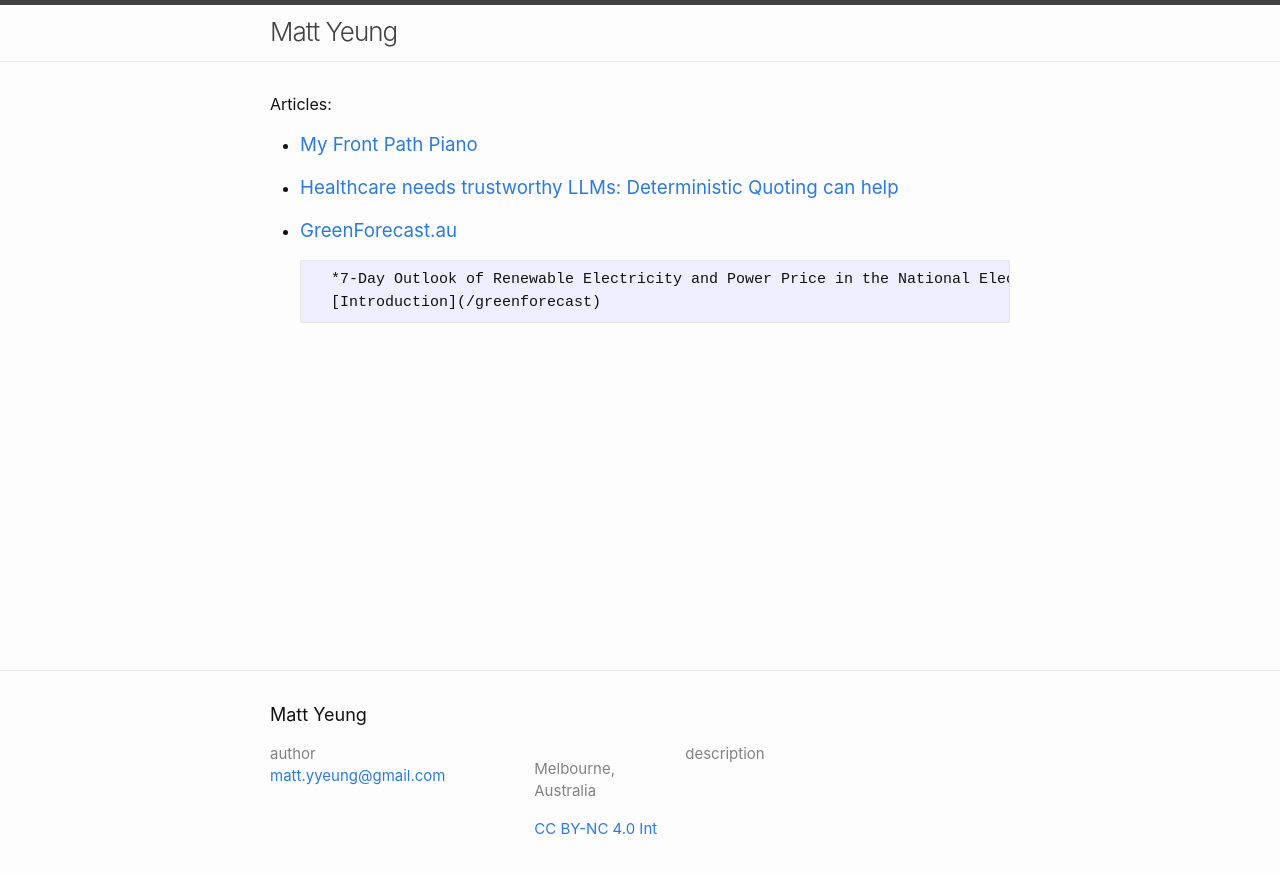
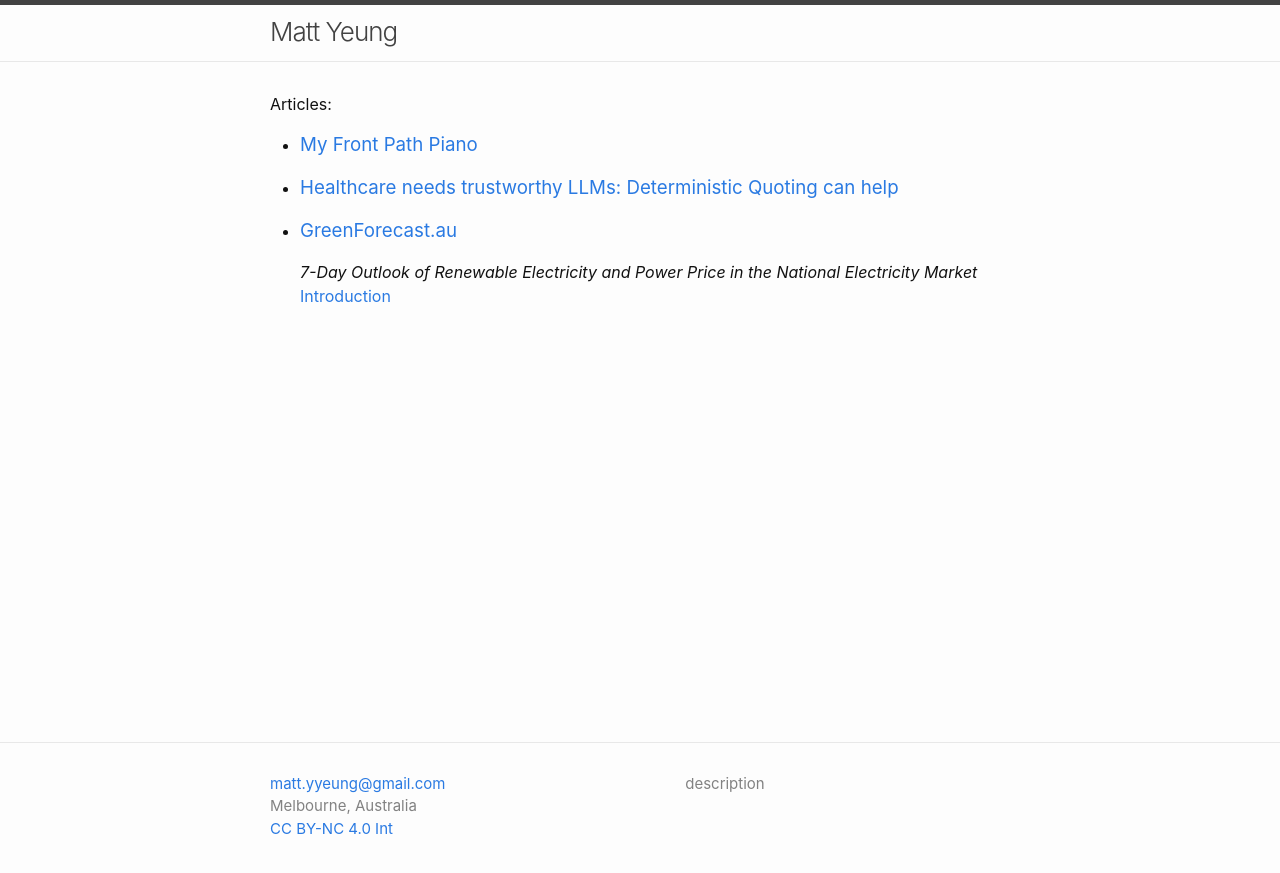
Before and after one commit to mattyyeung/mattyyeung.github.io, a Jekyll site: the page built from index.md, in a window 1280 px wide. Shown: the top 873 px of the page. Built offline with Jekyll 4.4.1, drawn with Linux system fonts in a browser that asks for light colours.

Commit message:
Display bug

```diff
--- a/_config.yml
+++ b/_config.yml
@@ -1,5 +1,5 @@
 title: Matt Yeung
-author: author
+# author: author
 email: matt.yyeung@gmail.com
 
 # The `>` after `description:` means to ignore line-breaks until next key.
--- a/_includes/footer.html
+++ b/_includes/footer.html
@@ -3,7 +3,7 @@
 
   <div class="wrapper">
 
-    <h2 class="footer-heading">{{ site.title | escape }}</h2>
+    <!-- <h2 class="footer-heading">{{ site.title | escape }}</h2> -->
 
     <div class="footer-col-wrapper">
       <div class="footer-col footer-col-1">
@@ -11,21 +11,18 @@
           <li class="p-name">
             {%- if site.author -%}
               {{ site.author | escape }}
-            {%- else -%}
-              {{ site.title | escape }}
             {%- endif -%}
             </li>
             {%- if site.email -%}
             <li><a class="u-email" href="mailto:{{ site.email }}">{{ site.email }}</a></li>
             {%- endif -%}
+            <li>Melbourne, Australia</li>
+            <li><a href="https://creativecommons.org/licenses/by-nc/4.0/">CC BY-NC 4.0 Int</a></li>
         </ul>
       </div>
 
       <div class="footer-col footer-col-2">
         {%- include social.html -%}
-        <p>Melbourne, Australia</p>
-        <p><a href="https://creativecommons.org/licenses/by-nc/4.0/">CC BY-NC 4.0 Int</a></p>
-
       </div>
 
       <div class="footer-col footer-col-3">
--- a/index.md
+++ b/index.md
@@ -20,5 +20,5 @@ Articles:
 
 
 - ### [GreenForecast.au](http://greenforecast.au)
-        *7-Day Outlook of Renewable Electricity and Power Price in the National Electricity Market*
-        [Introduction](/greenforecast)
+    *7-Day Outlook of Renewable Electricity and Power Price in the National Electricity Market*
+    [Introduction](/greenforecast)
```
